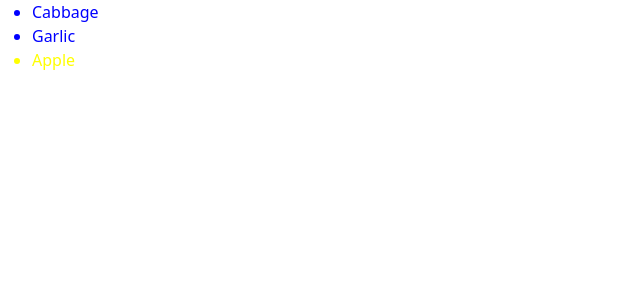
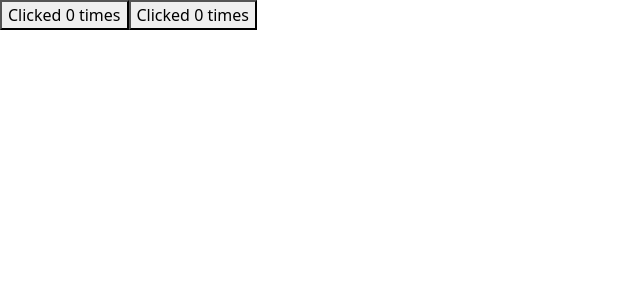
Before and after one commit to shinemost/react-app, a React (Vite) app: page / in a window 1280 px wide. Shown: the top 300 px of the page, without its empty margins (0-640 px from the left). Built offline with nearby package versions, Linux system fonts and the light colour scheme.

Commit message:
组件件共享数据，需要子组件同步更新

```diff
--- a/src/App.tsx
+++ b/src/App.tsx
@@ -1,17 +1,23 @@
 /*
  * @LastEditors: fuhaijing fuhaijing@gotion.com.cn
  * @Date: 2023-04-26 20:47:45
- * @LastEditTime: 2023-05-01 11:08:33
+ * @LastEditTime: 2023-05-01 14:28:11
  * @FilePath: \react-app\src\App.tsx
  */
-import Message from './components/Message'
-import User from './components/User'
-import ShoopingList from './components/ShoppingList'
+import { useState } from 'react'
+import Mybutton from './components/MyButton'
 
 function App() {
+  const [count, setCount] = useState(0)
+
+  function handleClick() {
+    setCount(count + 1)
+  }
+
   return (
     <div>
-      <ShoopingList />
+      <Mybutton count={count} onClick={handleClick} />
+      <Mybutton count={count} onClick={handleClick} />
     </div>
   )
 }
--- /dev/null
+++ b/src/components/MyButton.tsx
@@ -0,0 +1,6 @@
+import { useState } from 'react'
+
+const Mybutton = ({ onClick, count }: any) => {
+  return <button onClick={onClick}>Clicked {count} times</button>
+}
+export default Mybutton
```
